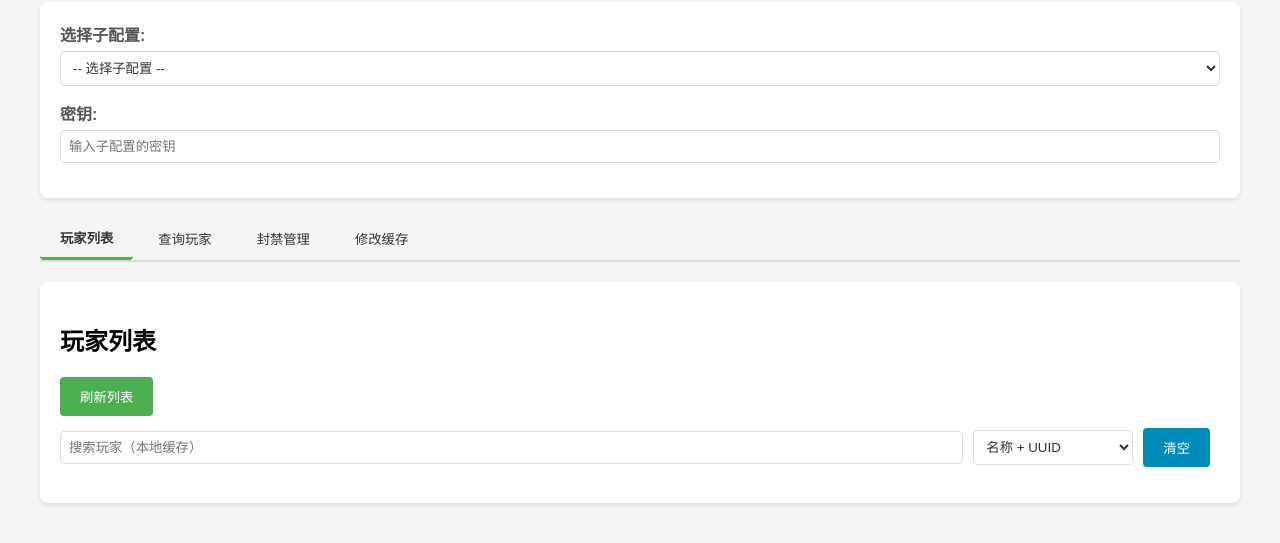
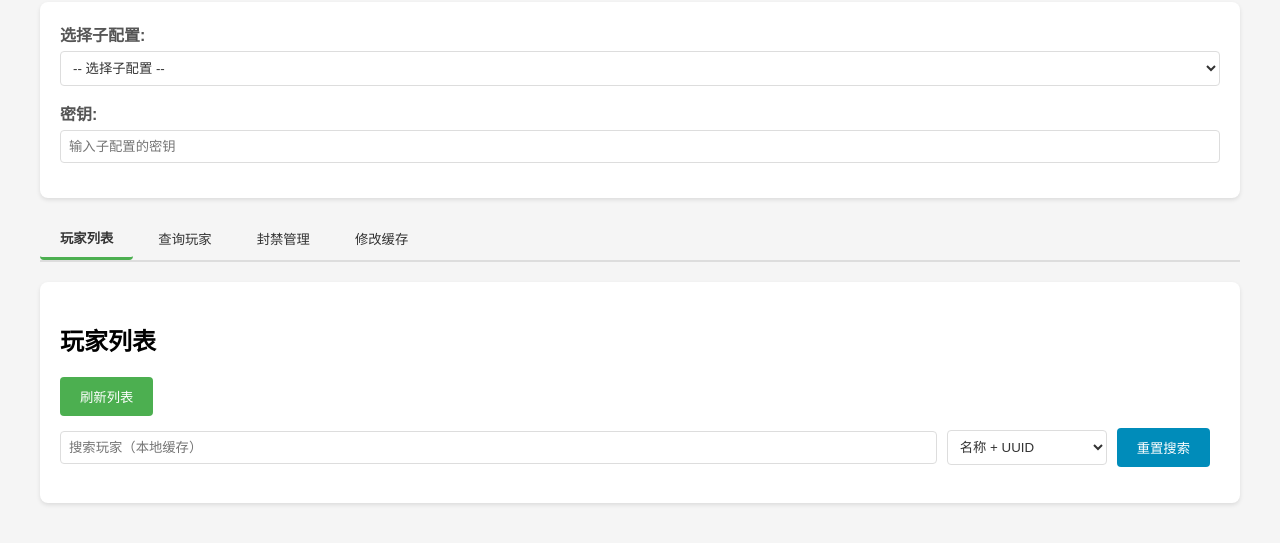
Before and after one commit to wifi-left/MC-MultiLogin-service, a website: page web/public/manage.html in a window 1280 px wide. Shown: the part 107-650 px from the top of the page. Drawn offline with Linux system fonts and the light colour scheme; no server answers.

Commit message:
修改文本避免歧义

```diff
--- a/web/public/manage.html
+++ b/web/public/manage.html
@@ -253,7 +253,7 @@
                     <option value="name">仅名称</option>
                     <option value="uuid">仅 UUID</option>
                 </select>
-                <button class="secondary" onclick="clearPlayerSearch()">清空</button>
+                <button class="secondary" onclick="clearPlayerSearch()">重置搜索</button>
             </div>
 
             <div id="playerListResult" class="result"></div>
```
